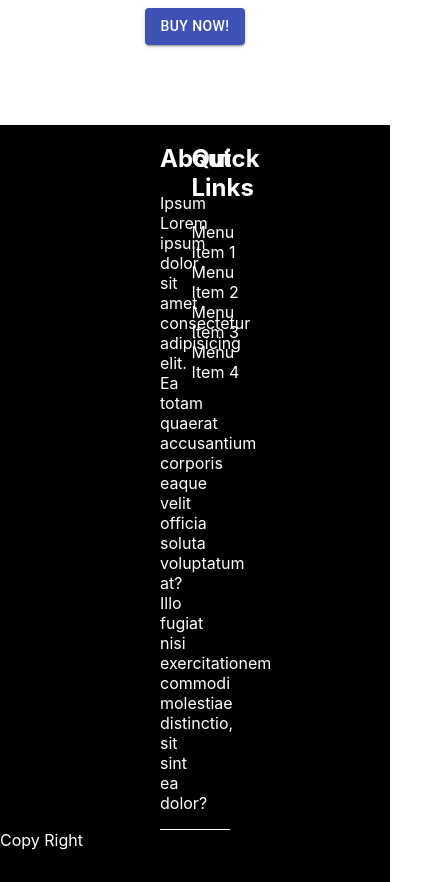
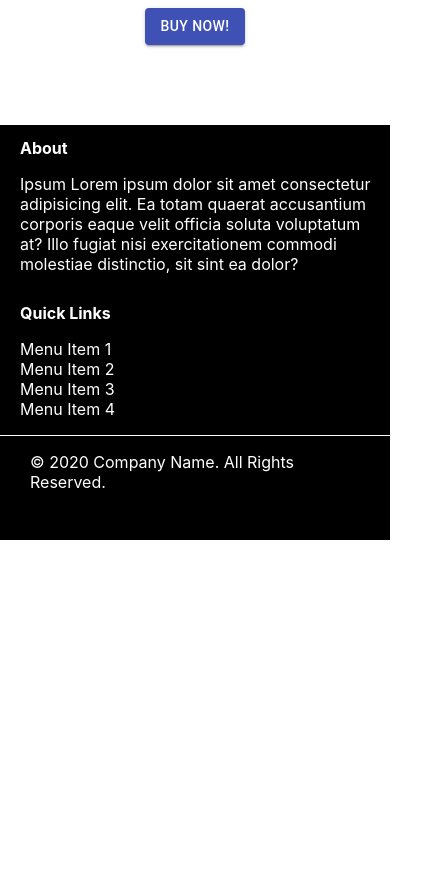
Before and after one commit to maxcramer/Swytch, a React (Create React App) app: page / in a window 390 px wide. Shown: the part 1280-2162 px from the top of the page, 430 px wide, since content can reach past the window. After the commit the page ends 1820 px from the top, so only its background shows below. Built offline with nearby package versions, Linux system fonts and the light colour scheme.

Commit message:
footer styled for mobile

```diff
--- a/src/components/Footer/Footer.css
+++ b/src/components/Footer/Footer.css
@@ -19,6 +19,14 @@
     width: 45%;
 }
 
+#about-title {
+    font-size: 16px;
+}
+
+#quick__links-title {
+    font-size: 16px;
+}
+
 .quick__links-list {
     list-style: none;
     text-align: left;
@@ -30,6 +38,24 @@
     color: white;
 }
 
-.quick__links {
-    margin-right: 7rem;
+
+.copyright {
+    margin: 15px 10rem;
 }
+
+@media (max-width: 768px) {
+    .about-links {
+        flex-direction: column;
+        width: 100%;
+        padding: 0 20px;
+        margin: 0;
+    }
+
+    .about {
+        width: 90%;
+    }
+
+    .copyright {
+        margin: 10px 30px;
+    }
+}
--- a/src/components/Footer/Footer.jsx
+++ b/src/components/Footer/Footer.jsx
@@ -8,11 +8,11 @@ function Footer () {
         <div className="footer__container">
             <div className="about-links">
                 <div className="about">
-                    <h2>About</h2>
+                    <h2 id="about-title">About</h2>
                     <p>Ipsum Lorem ipsum dolor sit amet consectetur adipisicing elit. Ea totam quaerat accusantium corporis eaque velit officia soluta voluptatum at? Illo fugiat nisi exercitationem commodi molestiae distinctio, sit sint ea dolor?</p>
                 </div>
                 <div className="quick__links">
-                    <h2>Quick Links</h2>
+                    <h2 id="quick__links-title">Quick Links</h2>
                     <ul className="quick__links-list">
                         <li><a href="">Menu Item 1</a></li>
                         <li><a href="">Menu Item 2</a></li>
@@ -21,8 +21,8 @@ function Footer () {
                     </ul>
                 </div>
             </div>
-            <div>
-                Copy Right
+            <div className="copyright">
+                <p>© 2020 Company Name. All Rights Reserved.</p>
             </div>
         </div>
     )
```
